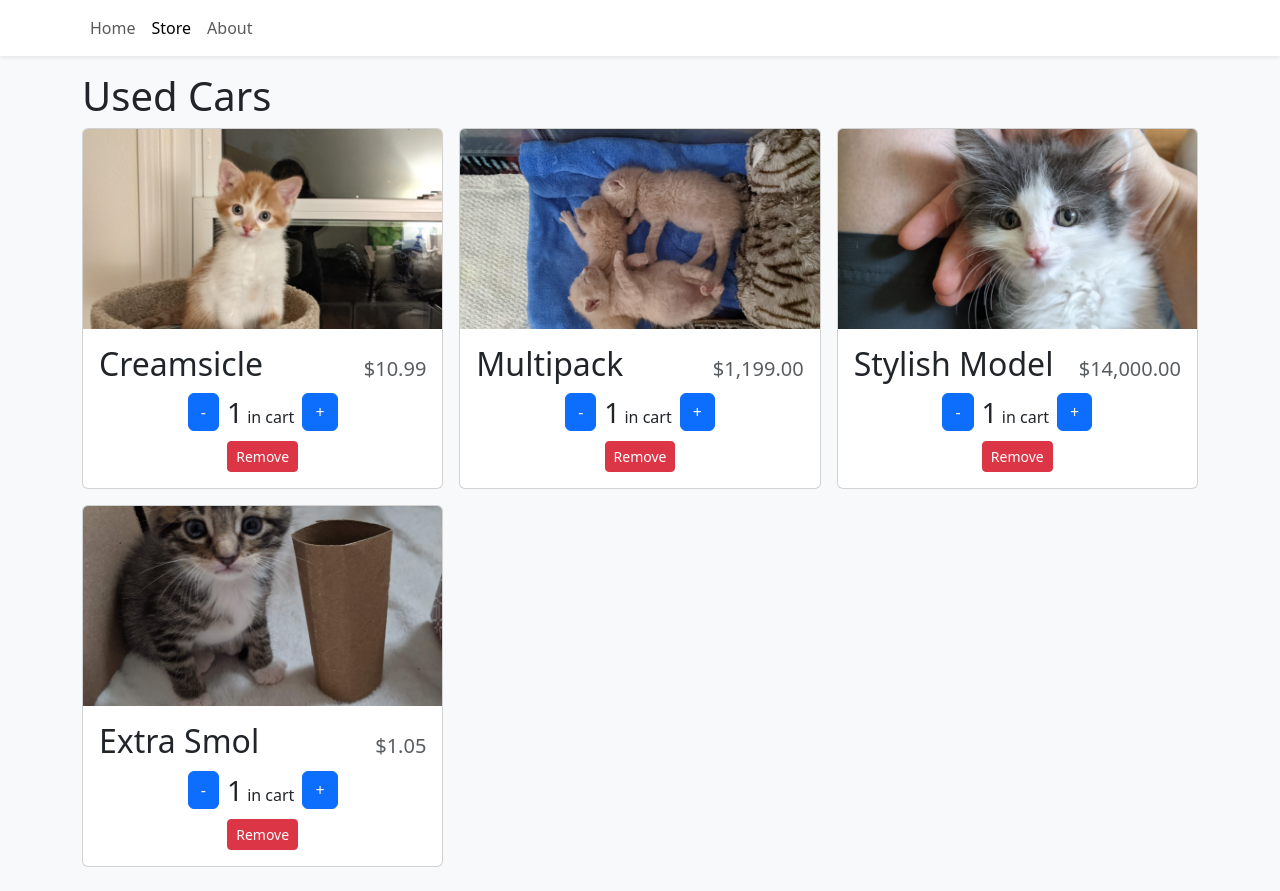
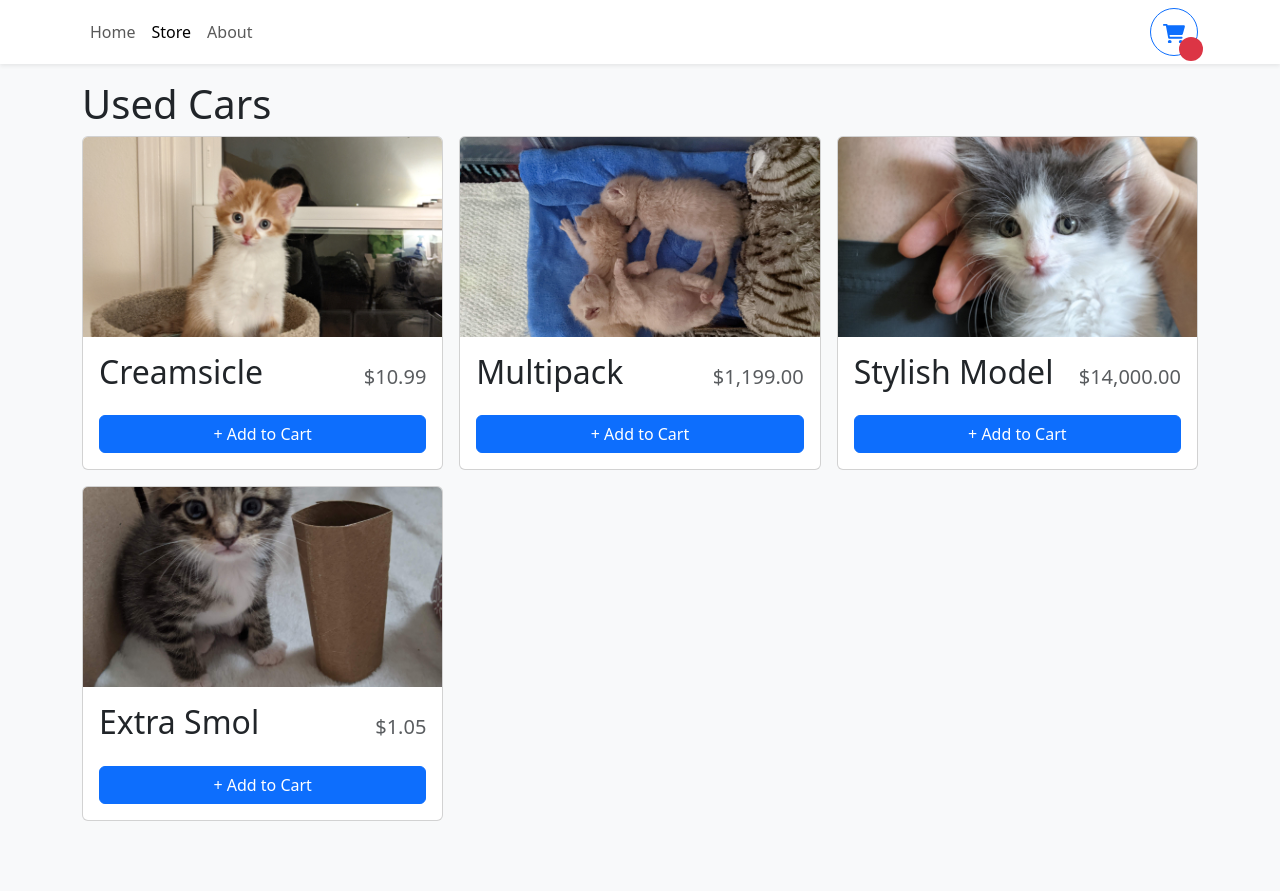
Before and after one commit to jeramief/carport, a React (Vite) app: page /store in a window 1280 px wide. After the commit the page ends 845 px from the top, so only its background shows below. Built offline with nearby package versions, Linux system fonts and the light colour scheme.

Commit message:
added context to StoreItem

```diff
--- a/src/App.tsx
+++ b/src/App.tsx
@@ -1,22 +1,23 @@
 import { Routes, Route } from "react-router-dom";
 import { Container } from "react-bootstrap";
-import { Navbar } from "./components/Navbar";
-import { About } from "./pages/About";
 import { Home } from "./pages/Home";
 import { Store } from "./pages/Store";
+import { About } from "./pages/About";
+import { Navbar } from "./components/Navbar";
+import { ShoppingCartProvider } from "./context/shoppingCartContext";
 
 function App() {
   return (
-    <>
+    <ShoppingCartProvider>
       <Navbar />
       <Container className="mb-4">
         <Routes>
-          <Route path="/" element={<Home />} />
-          <Route path="/store" element={<Store />} />
-          <Route path="/about" element={<About />} />
+          <Route path="/" element={<Home />}></Route>
+          <Route path="/store" element={<Store />}></Route>
+          <Route path="/about" element={<About />}></Route>
         </Routes>
       </Container>
-    </>
+    </ShoppingCartProvider>
   );
 }
 
--- a/src/components/Navbar.tsx
+++ b/src/components/Navbar.tsx
@@ -1,10 +1,9 @@
-import { Navbar as NavbarBS, Container, Nav } from "react-bootstrap";
+import { Container, Nav, Button, Navbar as NavbarBS } from "react-bootstrap";
 import { NavLink } from "react-router-dom";
-import { Button } from "react-bootstrap";
-import { useShoppingCart } from "../context/shoppingCartContext";
+// import { useShoppingCart } from "../context/shoppingCartContext";
 
 export function Navbar() {
-  const { openCart, cartQuantity } = useShoppingCart();
+  // const { openCart, cartQuantity } = useShoppingCart();
   return (
     <NavbarBS className="bg-white shadow-sm mb-3">
       <Container>
@@ -19,9 +18,9 @@ export function Navbar() {
             About
           </Nav.Link>
         </Nav>
-        {cartQuantity > 0 && (
+        {/* {cartQuantity > 0 && ( */}
         <Button
-            onClick={openCart}
+          // onClick={openCart}
           style={{ width: "3rem", height: "3rem", position: "relative" }}
           variant="outline-primary"
           className="rounded-circle"
@@ -46,10 +45,10 @@ export function Navbar() {
               transform: "translate(25%, 25%)",
             }}
           >
-              {cartQuantity}
+            {/* {cartQuantity} */}
           </div>
         </Button>
-        )}
+        {/* )} */}
       </Container>
     </NavbarBS>
   );
--- a/src/components/StoreItem.tsx
+++ b/src/components/StoreItem.tsx
@@ -1,7 +1,6 @@
 import { Button, Card } from "react-bootstrap";
 import { formatCurrency } from "../utilities/formatCurrency";
-
-const quantity = 1;
+import { useShoppingCart } from "../context/shoppingCartContext";
 
 type StoreItemProps = {
   id: number;
@@ -10,9 +9,16 @@ type StoreItemProps = {
   imgUrl: string;
 };
 
-export const StoreItem = ({ id, name, price, imgUrl }: StoreItemProps) => {
+export function StoreItem({ id, name, price, imgUrl }: StoreItemProps) {
+  const {
+    getItemQuantity,
+    increaseCartQuantity,
+    decreaseCartQuantity,
+    removeFromCart,
+  } = useShoppingCart();
+  const quantity = getItemQuantity(id);
   return (
-    <Card>
+    <Card className="h-100">
       <Card.Img
         variant="top"
         src={imgUrl}
@@ -20,29 +26,33 @@ export const StoreItem = ({ id, name, price, imgUrl }: StoreItemProps) => {
         style={{ objectFit: "cover" }}
       />
       <Card.Body className="d-flex flex-column">
-        <Card.Title className="d-flex justify-content-between align-items-baseline">
+        <Card.Title className="d-flex justify-content-between align-items-baseline mb-4">
           <span className="fs-2">{name}</span>
           <span className="ms-2 text-muted">{formatCurrency(price)}</span>
         </Card.Title>
         <div className="mt-auto">
           {quantity === 0 ? (
-            <Button className="w-100">+ Add to Cart</Button>
+            <Button className="w-100" onClick={() => increaseCartQuantity(id)}>
+              + Add to Cart
+            </Button>
           ) : (
             <div
               className="d-flex align-items-center flex-column"
               style={{ gap: ".5rem" }}
             >
               <div
-                className="d-flex align-items-center flex-center"
+                className="d-flex align-items-center justify-content-center"
                 style={{ gap: ".5rem" }}
               >
-                <Button>-</Button>
-                <div>
-                  <span className="fs-3">{quantity}</span> in cart
-                </div>
-                <Button>+</Button>
+                <Button onClick={() => decreaseCartQuantity(id)}>-</Button>
+                <span className="fs-3">{quantity}</span> in Cart
+                <Button onClick={() => increaseCartQuantity(id)}>+</Button>
               </div>
-              <Button variant="danger" size="sm">
+              <Button
+                variant="danger"
+                size="sm"
+                onClick={() => removeFromCart(id)}
+              >
                 Remove
               </Button>
             </div>
@@ -51,4 +61,4 @@ export const StoreItem = ({ id, name, price, imgUrl }: StoreItemProps) => {
       </Card.Body>
     </Card>
   );
-};
+}
--- a/src/context/shoppingCartContext.tsx
+++ b/src/context/shoppingCartContext.tsx
@@ -20,11 +20,11 @@ type ShoppingCartContext = {
   cartItems: CartItem[];
 };
 
-const ShoppingCartContext = createContext({});
+const ShoppingCartContext = createContext({} as ShoppingCartContext);
 
-export const useShoppingCart = () => {
+export function useShoppingCart() {
   return useContext(ShoppingCartContext);
-};
+}
 
 export const ShoppingCartProvider = ({
   children,
```
Lines whose indentation alone changed are shown as unchanged.
